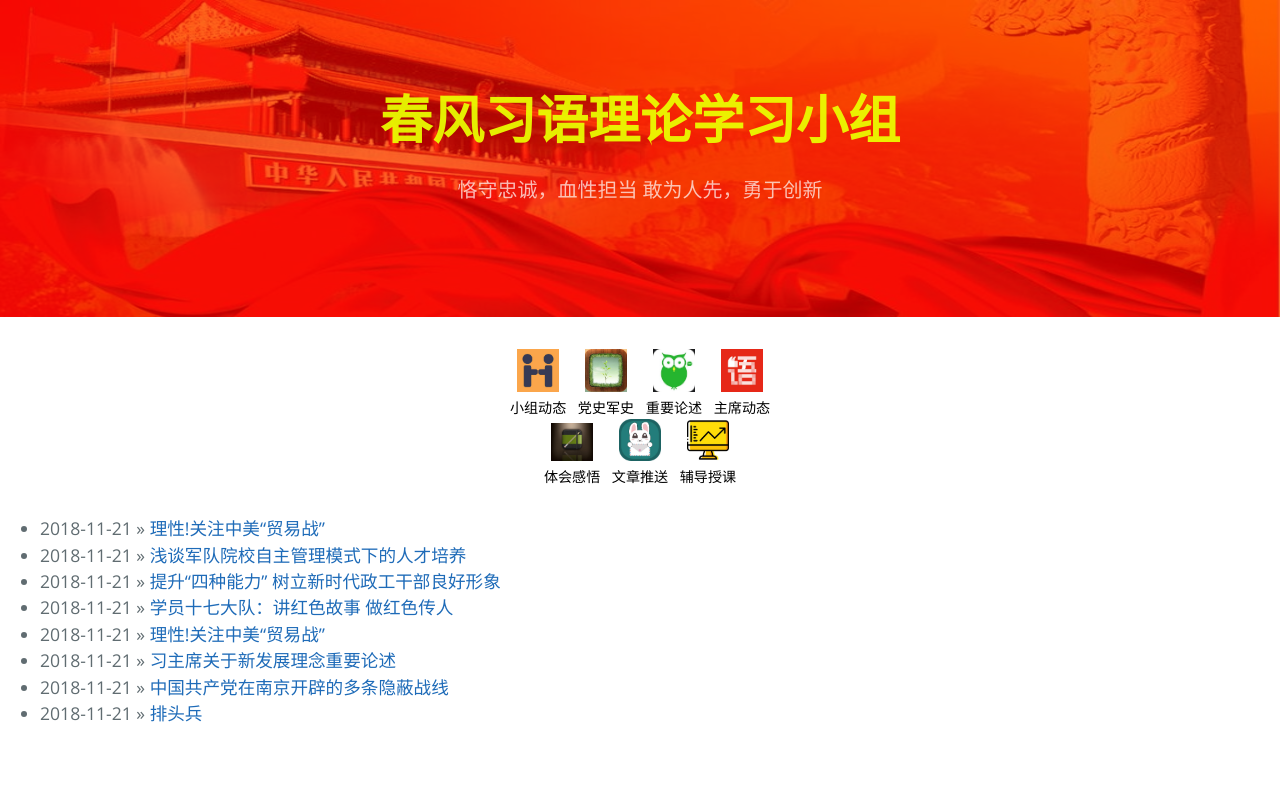
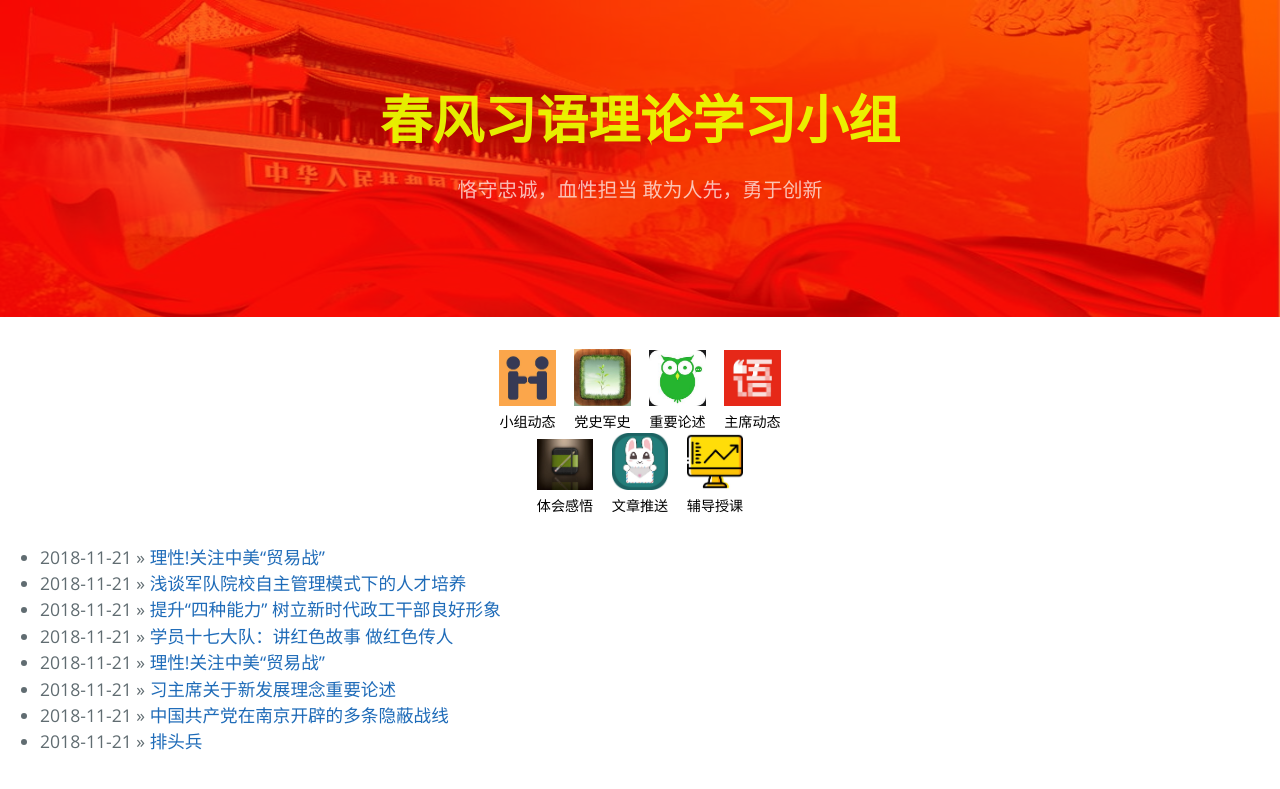
Before and after one commit to chunfengxiyv/chunfengxiyv.github.io, a Jekyll site: the page built from index.html, in a window 1280 px wide. Shown: the top 789 px of the page. Built offline with Jekyll 4.4.1, drawn with Linux system fonts in a browser that asks for light colours; the list of posts is cut into pages by our own code.

Commit message:
Update mycss.css

```diff
--- a/css/mycss.css
+++ b/css/mycss.css
@@ -1,9 +1,9 @@
 #home a img{
-	width: 3em;
+	width: 4em;
 }
 #home a{
 	text-align: center;
-    width: 4.5em;
+    width: 5em;
         font-size: 0.8em;
     display: inline-block;
     color: #000;
```
